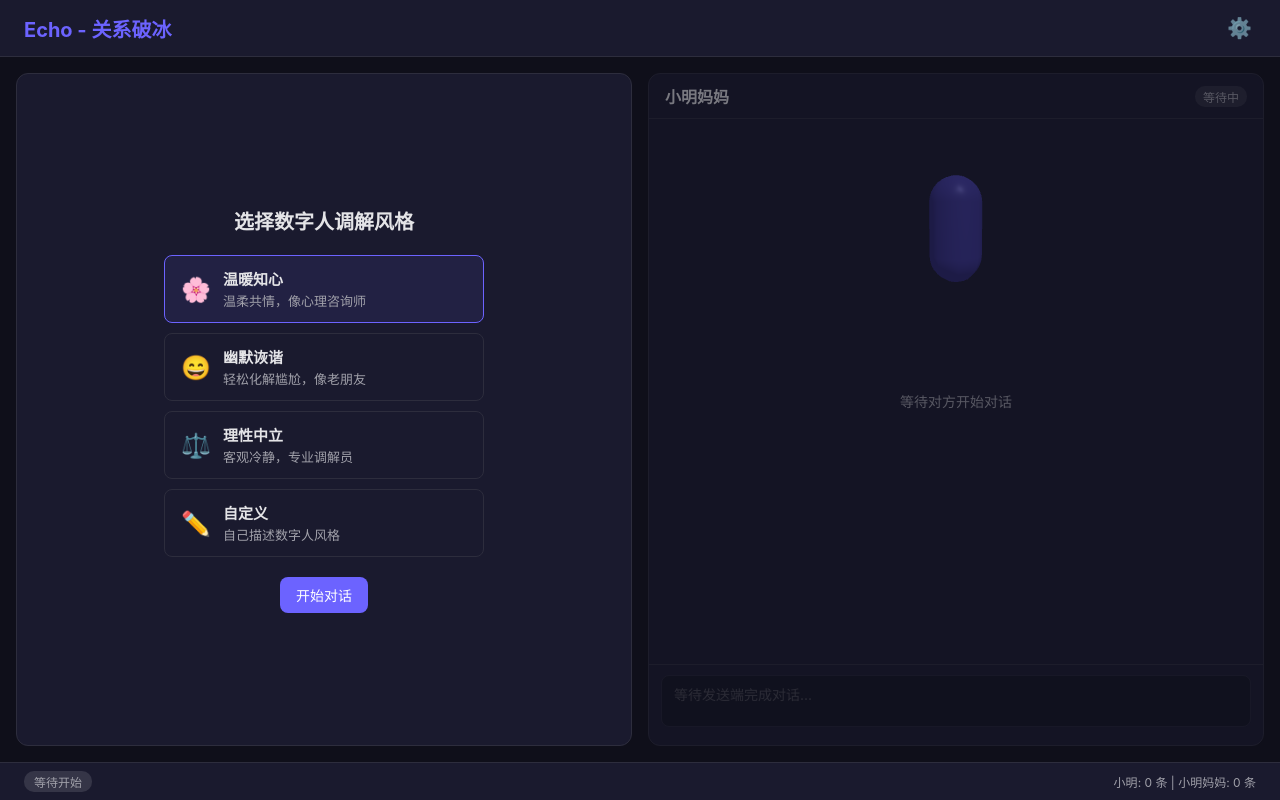
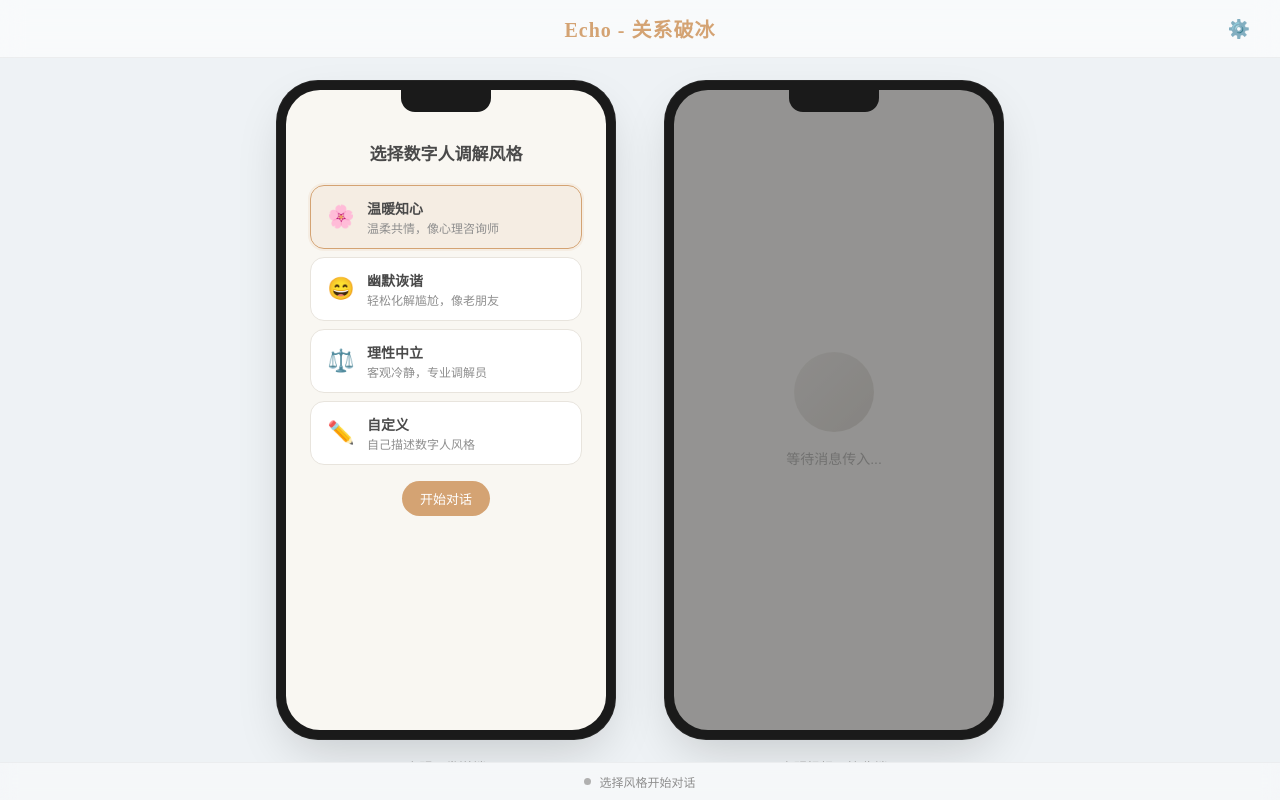
Before and after one commit to 15936604175/echo, a React (Vite) app: page / in a window 1280 px wide. Built offline with nearby package versions, Linux system fonts and the light colour scheme.

Commit message:
feat: redesign UI with warm tone, phone frames, and refined typography

```diff
--- a/src/App.css
+++ b/src/App.css
@@ -8,30 +8,39 @@
 }
 
 :root {
-  --bg-primary: #0f0f1a;
-  --bg-secondary: #1a1a2e;
-  --bg-card: #16213e;
-  --bg-input: #0d1117;
-  --accent: #6c63ff;
-  --accent-hover: #5a52d5;
-  --text-primary: #e4e4e7;
-  --text-secondary: #a1a1aa;
-  --border: #2d2d3d;
-  --bubble-user: #6c63ff;
-  --bubble-avatar: #252540;
-  --bubble-system: #3d1a1a;
-  --success: #22c55e;
-  --warning: #f59e0b;
-  --radius: 12px;
-  --radius-sm: 8px;
+  --bg-desk: #eef2f5;
+  --phone-border: #1a1a1a;
+  --screen-bg: #f9f7f2;
+  --screen-bg-alt: #f0f4f8;
+  --primary: #d4a373;
+  --primary-hover: #c08d5a;
+  --primary-light: rgba(212, 163, 115, 0.12);
+  --primary-glow: rgba(212, 163, 115, 0.25);
+  --text-main: #4a4a4a;
+  --text-secondary: #8e8e8e;
+  --text-muted: #b0b0b0;
+  --card-bg: #ffffff;
+  --card-shadow: 0 2px 12px rgba(0, 0, 0, 0.04);
+  --border: #e8e4dd;
+  --bubble-user: #d4a373;
+  --bubble-avatar: #f5f1eb;
+  --bubble-system: #fef2f2;
+  --success: #6b9080;
+  --danger: #c1666b;
+  --radius: 16px;
+  --radius-sm: 10px;
+  --radius-xs: 8px;
+  --font-serif: 'Noto Serif SC', 'Songti SC', 'SimSun', 'STSong', serif;
+  --font-sans: 'Noto Sans SC', 'PingFang SC', 'Microsoft YaHei', 'Helvetica Neue', sans-serif;
 }
 
 body {
-  font-family: -apple-system, BlinkMacSystemFont, 'Segoe UI', Roboto, sans-serif;
-  background: var(--bg-primary);
-  color: var(--text-primary);
+  font-family: var(--font-sans);
+  background: var(--bg-desk);
+  color: var(--text-main);
   min-height: 100vh;
   overflow: hidden;
+  -webkit-font-smoothing: antialiased;
 }
 
 #root {
@@ -50,49 +59,130 @@ body {
 
 .app-main {
   flex: 1;
+  display: flex;
+  align-items: center;
+  justify-content: center;
   overflow: hidden;
-  padding: 16px;
 }
 
-.split-pane {
+/* ===== Phones Container ===== */
+.phones-container {
   display: flex;
-  gap: 16px;
-  height: 100%;
+  gap: 48px;
+  align-items: center;
+  justify-content: center;
 }
 
-.pane {
+/* ===== Phone Frame ===== */
+.phone-frame {
+  width: 340px;
+  height: 660px;
+  background: var(--phone-border);
+  border-radius: 42px;
+  padding: 10px;
+  box-shadow:
+    0 20px 50px -12px rgba(0, 0, 0, 0.18),
+    0 0 0 1px rgba(255, 255, 255, 0.05) inset;
+  position: relative;
+  transition: transform 0.3s ease;
+  flex-shrink: 0;
+}
+
+.phone-frame:hover {
+  transform: translateY(-2px);
+}
+
+.phone-screen {
+  width: 100%;
+  height: 100%;
+  background: var(--screen-bg);
+  border-radius: 34px;
+  overflow: hidden;
+  position: relative;
+  display: flex;
+  flex-direction: column;
+}
+
+.phone-screen.phone-locked {
+  opacity: 0.55;
+  filter: grayscale(40%);
+  pointer-events: none;
+}
+
+/* 刘海 */
+.phone-notch {
+  position: absolute;
+  top: 10px;
+  left: 50%;
+  transform: translateX(-50%);
+  width: 90px;
+  height: 22px;
+  background: var(--phone-border);
+  border-bottom-left-radius: 14px;
+  border-bottom-right-radius: 14px;
+  z-index: 100;
+}
+
+/* 设备标签 */
+.device-label {
+  position: absolute;
+  bottom: -36px;
+  left: 50%;
+  transform: translateX(-50%);
+  font-size: 13px;
+  color: #999;
+  font-weight: 500;
+  letter-spacing: 0.5px;
+  white-space: nowrap;
+}
+
+/* 等待画面 */
+.waiting-screen {
   flex: 1;
   display: flex;
   flex-direction: column;
-  background: var(--bg-secondary);
-  border-radius: var(--radius);
-  border: 1px solid var(--border);
-  overflow: hidden;
-  transition: opacity 0.3s ease;
+  align-items: center;
+  justify-content: center;
+  gap: 16px;
+  opacity: 0.6;
 }
 
-.pane-locked {
-  opacity: 0.5;
-  pointer-events: none;
+.waiting-avatar {
+  width: 80px;
+  height: 80px;
+  border-radius: 50%;
+  background: linear-gradient(135deg, #e8e4dd, #d4c9b8);
+  filter: grayscale(30%);
+}
+
+.waiting-text {
+  font-size: 14px;
+  color: var(--text-secondary);
 }
 
 /* ===== Header ===== */
 .app-header {
   display: flex;
   align-items: center;
-  justify-content: space-between;
-  padding: 12px 24px;
-  background: var(--bg-secondary);
-  border-bottom: 1px solid var(--border);
+  justify-content: center;
+  padding: 14px 24px;
+  background: rgba(255, 255, 255, 0.6);
+  backdrop-filter: blur(12px);
+  border-bottom: 1px solid rgba(0, 0, 0, 0.05);
+  position: relative;
 }
 
 .app-title {
+  font-family: var(--font-serif);
   font-size: 20px;
   font-weight: 700;
-  color: var(--accent);
+  color: var(--primary);
+  letter-spacing: 1px;
 }
 
 .header-actions {
+  position: absolute;
+  right: 24px;
   display: flex;
   gap: 8px;
 }
@@ -100,22 +190,24 @@ body {
 /* ===== Settings Panel ===== */
 .settings-panel {
   position: fixed;
-  top: 56px;
-  right: 16px;
-  background: var(--bg-card);
+  top: 60px;
+  right: 20px;
+  background: var(--card-bg);
   border: 1px solid var(--border);
   border-radius: var(--radius);
-  padding: 20px;
+  padding: 24px;
   width: 360px;
-  z-index: 100;
+  z-index: 200;
   display: flex;
   flex-direction: column;
-  gap: 12px;
+  gap: 14px;
+  box-shadow: 0 12px 40px rgba(0, 0, 0, 0.1);
 }
 
 .settings-panel h3 {
-  font-size: 16px;
-  margin-bottom: 4px;
+  font-family: var(--font-serif);
+  font-size: 17px;
+  color: var(--text-main);
 }
 
 .settings-panel label {
@@ -127,24 +219,27 @@ body {
 }
 
 .settings-panel input {
-  padding: 8px 12px;
-  border-radius: var(--radius-sm);
+  padding: 10px 14px;
+  border-radius: var(--radius-xs);
   border: 1px solid var(--border);
-  background: var(--bg-input);
-  color: var(--text-primary);
+  background: #fafaf8;
+  color: var(--text-main);
   font-size: 14px;
+  font-family: var(--font-sans);
+  transition: border-color 0.2s;
 }
 
 .settings-panel input:focus {
   outline: none;
-  border-color: var(--accent);
+  border-color: var(--primary);
+  box-shadow: 0 0 0 3px var(--primary-light);
 }
 
 .settings-actions {
   display: flex;
-  gap: 8px;
+  gap: 10px;
   justify-content: flex-end;
-  margin-top: 4px;
+  margin-top: 6px;
 }
 
 /* ===== Chat Panel ===== */
@@ -157,48 +252,55 @@ body {
 .panel-header {
   display: flex;
   align-items: center;
-  justify-content: space-between;
-  padding: 10px 16px;
-  border-bottom: 1px solid var(--border);
+  justify-content: center;
+  flex-direction: column;
+  padding: 42px 16px 6px;
 }
 
 .panel-name {
-  font-size: 16px;
-  font-weight: 600;
+  font-family: var(--font-serif);
+  font-size: 19px;
+  font-weight: 700;
+  color: var(--text-main);
 }
 
 .panel-status {
   font-size: 12px;
-  padding: 2px 8px;
+  padding: 2px 10px;
   border-radius: 10px;
+  margin-top: 4px;
 }
 
 .status-active {
-  background: rgba(34, 197, 94, 0.15);
+  background: rgba(107, 144, 128, 0.12);
   color: var(--success);
 }
 
 .status-idle {
-  background: rgba(161, 161, 170, 0.15);
-  color: var(--text-secondary);
+  background: rgba(0, 0, 0, 0.04);
+  color: var(--text-muted);
 }
 
 /* ===== VRM Avatar ===== */
 .vrm-container {
   position: relative;
-  height: 220px;
-  min-height: 220px;
-  background: var(--bg-primary);
+  height: 180px;
+  min-height: 180px;
+  background: linear-gradient(180deg, #f9f7f2 0%, #ede8df 100%);
   overflow: hidden;
+  margin: 0 12px;
+  border-radius: var(--radius);
 }
 
 .vrm-canvas {
   width: 100%;
   height: 100%;
+  border-radius: var(--radius);
 }
 
 .vrm-canvas canvas {
   display: block;
+  border-radius: var(--radius);
 }
 
 .vrm-loading,
@@ -207,53 +309,54 @@ body {
   top: 50%;
   left: 50%;
   transform: translate(-50%, -50%);
-  color: var(--text-secondary);
-  font-size: 14px;
+  color: var(--text-muted);
+  font-size: 13px;
 }
 
 .vrm-error .vrm-placeholder {
-  width: 80px;
-  height: 80px;
+  width: 64px;
+  height: 64px;
   border-radius: 50%;
-  background: var(--bg-card);
+  background: var(--card-bg);
   border: 2px dashed var(--border);
   display: flex;
   align-items: center;
   justify-content: center;
+  font-size: 12px;
 }
 
 .vrm-error-text {
   position: absolute;
-  bottom: 20px;
+  bottom: 12px;
   left: 50%;
   transform: translateX(-50%);
-  font-size: 12px;
-  color: var(--text-secondary);
+  font-size: 11px;
+  color: var(--text-muted);
 }
 
 /* ===== Chat Messages ===== */
 .chat-messages {
   flex: 1;
   overflow-y: auto;
-  padding: 12px;
+  padding: 10px 14px;
   display: flex;
   flex-direction: column;
-  gap: 8px;
+  gap: 6px;
 }
 
 .chat-empty {
   text-align: center;
-  color: var(--text-secondary);
-  font-size: 14px;
-  margin-top: 40px;
+  color: var(--text-muted);
+  font-size: 13px;
+  margin-top: 36px;
 }
 
 .chat-bubble {
-  max-width: 85%;
-  padding: 10px 14px;
-  border-radius: var(--radius-sm);
-  font-size: 14px;
-  line-height: 1.5;
+  max-width: 82%;
+  padding: 9px 13px;
+  border-radius: 16px;
+  font-size: 13.5px;
+  line-height: 1.55;
   word-break: break-word;
 }
 
@@ -261,35 +364,40 @@ body {
   align-self: flex-end;
   background: var(--bubble-user);
   color: #fff;
-  border-bottom-right-radius: 2px;
+  border-bottom-right-radius: 4px;
 }
 
 .bubble-avatar {
   align-self: flex-start;
   background: var(--bubble-avatar);
-  border-bottom-left-radius: 2px;
+  border: 1px solid var(--border);
+  border-bottom-left-radius: 4px;
 }
 
 .bubble-system {
   align-self: center;
   background: var(--bubble-system);
-  color: #fca5a5;
-  font-size: 13px;
-  max-width: 95%;
+  color: var(--danger);
+  font-size: 12.5px;
+  max-width: 92%;
+  border: 1px solid rgba(193, 102, 107, 0.15);
 }
 
 .bubble-error {
-  border: 1px solid #ef4444;
+  border-color: var(--danger);
 }
 
 .bubble-meta {
   display: flex;
   align-items: center;
-  gap: 8px;
-  margin-bottom: 4px;
-  font-size: 12px;
-  opacity: 0.7;
+  gap: 6px;
+  margin-bottom: 3px;
+  font-size: 11px;
 }
+
+.bubble-user .bubble-meta { opacity: 0.75; }
+.bubble-avatar .bubble-meta { opacity: 0.6; color: var(--text-secondary); }
+.bubble-system .bubble-meta { color: var(--danger); }
 
 .bubble-name {
   font-weight: 600;
@@ -303,15 +411,15 @@ body {
 .chat-typing {
   display: flex;
   gap: 4px;
-  padding: 8px 12px;
+  padding: 6px 12px;
   align-self: flex-start;
 }
 
 .typing-dot {
-  width: 8px;
-  height: 8px;
+  width: 7px;
+  height: 7px;
   border-radius: 50%;
-  background: var(--text-secondary);
+  background: var(--text-muted);
   animation: typingBounce 1.4s infinite ease-in-out both;
 }
 
@@ -320,38 +428,42 @@ body {
 .typing-dot:nth-child(3) { animation-delay: 0s; }
 
 @keyframes typingBounce {
-  0%, 80%, 100% { transform: scale(0.6); opacity: 0.4; }
+  0%, 80%, 100% { transform: scale(0.5); opacity: 0.3; }
   40% { transform: scale(1); opacity: 1; }
 }
 
 /* ===== Chat Input ===== */
 .chat-input-area {
-  padding: 10px 12px;
-  border-top: 1px solid var(--border);
+  padding: 8px 12px 10px;
   display: flex;
   flex-direction: column;
-  gap: 8px;
+  gap: 6px;
+  background: rgba(255, 255, 255, 0.5);
+  backdrop-filter: blur(8px);
+  border-top: 1px solid rgba(0, 0, 0, 0.04);
 }
 
 .chat-input {
   width: 100%;
-  padding: 8px 12px;
-  border-radius: var(--radius-sm);
+  padding: 9px 13px;
+  border-radius: 18px;
   border: 1px solid var(--border);
-  background: var(--bg-input);
-  color: var(--text-primary);
+  background: var(--card-bg);
+  color: var(--text-main);
   font-size: 14px;
-  font-family: inherit;
+  font-family: var(--font-sans);
   resize: none;
+  transition: border-color 0.2s, box-shadow 0.2s;
 }
 
 .chat-input:focus {
   outline: none;
-  border-color: var(--accent);
+  border-color: var(--primary);
+  box-shadow: 0 0 0 3px var(--primary-light);
 }
 
 .chat-input:disabled {
-  opacity: 0.5;
+  opacity: 0.45;
   cursor: not-allowed;
 }
 
@@ -363,90 +475,101 @@ body {
 
 /* ===== Buttons ===== */
 .btn {
-  padding: 8px 16px;
+  padding: 8px 18px;
   border: none;
-  border-radius: var(--radius-sm);
-  font-size: 14px;
+  border-radius: 18px;
+  font-size: 13px;
   font-weight: 500;
   cursor: pointer;
-  transition: all 0.2s;
+  transition: all 0.2s ease;
   white-space: nowrap;
+  font-family: var(--font-sans);
 }
 
 .btn:disabled {
-  opacity: 0.5;
+  opacity: 0.45;
   cursor: not-allowed;
 }
 
 .btn-primary {
-  background: var(--accent);
+  background: var(--primary);
   color: #fff;
 }
 
 .btn-primary:hover:not(:disabled) {
-  background: var(--accent-hover);
+  background: var(--primary-hover);
+  box-shadow: 0 4px 12px var(--primary-glow);
 }
 
 .btn-secondary {
-  background: var(--bg-card);
-  color: var(--text-primary);
+  background: #f5f3ef;
+  color: var(--text-main);
   border: 1px solid var(--border);
 }
 
 .btn-secondary:hover:not(:disabled) {
-  background: var(--border);
+  background: #ede8df;
 }
 
 .btn-send {
-  background: var(--accent);
+  background: var(--primary);
   color: #fff;
+  padding: 8px 20px;
+  border-radius: 16px;
+  font-size: 13px;
 }
 
 .btn-end {
-  background: #dc2626;
-  color: #fff;
+  background: transparent;
+  color: var(--danger);
+  border: 1px solid rgba(193, 102, 107, 0.3);
+  font-size: 12px;
+  padding: 7px 14px;
 }
 
 .btn-end:hover:not(:disabled) {
-  background: #b91c1c;
+  background: rgba(193, 102, 107, 0.06);
 }
 
 .btn-icon {
   background: transparent;
   border: none;
-  color: var(--text-primary);
-  font-size: 20px;
-  padding: 4px;
+  color: var(--text-secondary);
+  font-size: 18px;
+  padding: 6px;
   cursor: pointer;
-  opacity: 0.7;
+  border-radius: 50%;
+  transition: all 0.2s;
 }
 
 .btn-icon:hover {
-  opacity: 1;
+  background: rgba(0, 0, 0, 0.04);
+  color: var(--text-main);
 }
 
 /* ===== Style Selector ===== */
 .style-selector {
-  padding: 32px;
+  padding: 50px 24px 24px;
   display: flex;
   flex-direction: column;
   align-items: center;
-  gap: 20px;
+  gap: 16px;
   height: 100%;
-  justify-content: center;
 }
 
 .style-title {
-  font-size: 20px;
+  font-family: var(--font-serif);
+  font-size: 17px;
   font-weight: 600;
+  color: var(--text-main);
+  margin-bottom: 4px;
 }
 
 .style-options {
   display: flex;
   flex-direction: column;
-  gap: 10px;
+  gap: 8px;
   width: 100%;
-  max-width: 320px;
 }
 
 .style-option {
@@ -454,14 +577,16 @@ body {
   align-items: center;
   gap: 12px;
   padding: 12px 16px;
-  border-radius: var(--radius-sm);
+  border-radius: 14px;
   border: 1px solid var(--border);
   cursor: pointer;
-  transition: all 0.2s;
+  transition: all 0.2s ease;
+  background: var(--card-bg);
 }
 
 .style-option:hover {
-  background: var(--bg-card);
+  background: #fdfcfa;
+  border-color: var(--primary);
 }
 
 .style-option input[type="radio"] {
@@ -469,130 +594,161 @@ body {
 }
 
 .style-option-selected {
-  border-color: var(--accent);
-  background: rgba(108, 99, 255, 0.1);
+  border-color: var(--primary);
+  background: var(--primary-light);
+  box-shadow: 0 0 0 2px var(--primary-light);
 }
 
 .style-emoji {
-  font-size: 24px;
+  font-size: 22px;
+  width: 28px;
+  text-align: center;
 }
 
 .style-info {
   display: flex;
   flex-direction: column;
-  gap: 2px;
+  gap: 1px;
 }
 
 .style-label {
-  font-size: 15px;
+  font-size: 14px;
   font-weight: 600;
+  color: var(--text-main);
 }
 
 .style-desc {
-  font-size: 13px;
+  font-size: 12px;
   color: var(--text-secondary);
 }
 
 .style-custom-input {
   width: 100%;
-  max-width: 320px;
-  padding: 8px 12px;
+  padding: 10px 14px;
   border-radius: var(--radius-sm);
   border: 1px solid var(--border);
-  background: var(--bg-input);
-  color: var(--text-primary);
-  font-size: 14px;
-  font-family: inherit;
+  background: var(--card-bg);
+  color: var(--text-main);
+  font-size: 13px;
+  font-family: var(--font-sans);
   resize: none;
+  transition: border-color 0.2s;
 }
 
 .style-custom-input:focus {
   outline: none;
-  border-color: var(--accent);
+  border-color: var(--primary);
+  box-shadow: 0 0 0 3px var(--primary-light);
 }
 
 /* ===== Notification Banner ===== */
 .notification-banner {
   display: flex;
   align-items: center;
-  gap: 12px;
-  padding: 12px 16px;
-  margin: 8px 12px;
-  background: rgba(108, 99, 255, 0.15);
-  border: 1px solid rgba(108, 99, 255, 0.3);
+  gap: 10px;
+  padding: 10px 14px;
+  margin: 6px 10px;
+  background: var(--primary-light);
+  border: 1px solid rgba(212, 163, 115, 0.25);
   border-radius: var(--radius-sm);
+  animation: slideDown 0.4s cubic-bezier(0.175, 0.885, 0.32, 1.275);
+}
+
+@keyframes slideDown {
+  from { transform: translateY(-120%); opacity: 0; }
+  to { transform: translateY(0); opacity: 1; }
 }
 
 .notification-icon {
-  font-size: 20px;
+  font-size: 18px;
+  flex-shrink: 0;
 }
 
 .notification-content {
   flex: 1;
+  min-width: 0;
 }
 
 .notification-text {
-  font-size: 14px;
+  font-size: 12.5px;
   font-weight: 500;
+  color: var(--text-main);
 }
 
 .notification-subtext {
-  font-size: 12px;
+  font-size: 11px;
   color: var(--text-secondary);
-  margin-top: 2px;
+  margin-top: 1px;
 }
 
 .notification-dismiss {
   background: none;
   border: none;
-  color: var(--text-secondary);
-  font-size: 16px;
+  color: var(--text-muted);
+  font-size: 14px;
   cursor: pointer;
   padding: 4px;
+  flex-shrink: 0;
 }
 
 .notification-dismiss:hover {
-  color: var(--text-primary);
+  color: var(--text-main);
 }
 
 /* ===== Modal ===== */
 .modal-overlay {
   position: fixed;
   inset: 0;
-  background: rgba(0, 0, 0, 0.6);
+  background: rgba(0, 0, 0, 0.35);
+  backdrop-filter: blur(4px);
   display: flex;
   align-items: center;
   justify-content: center;
-  z-index: 200;
+  z-index: 300;
+  animation: fadeIn 0.2s ease;
+}
+
+@keyframes fadeIn {
+  from { opacity: 0; }
+  to { opacity: 1; }
 }
 
 .modal-content {
-  background: var(--bg-secondary);
-  border: 1px solid var(--border);
-  border-radius: var(--radius);
-  padding: 32px;
-  max-width: 420px;
+  background: var(--card-bg);
+  border-radius: 20px;
+  padding: 32px 28px;
+  max-width: 380px;
   width: 90%;
   text-align: center;
+  box-shadow: 0 20px 60px rgba(0, 0, 0, 0.15);
+  animation: scaleIn 0.3s cubic-bezier(0.175, 0.885, 0.32, 1.275);
+}
+
+@keyframes scaleIn {
+  from { transform: scale(0.9); opacity: 0; }
+  to { transform: scale(1); opacity: 1; }
 }
 
 .modal-title {
-  font-size: 22px;
+  font-family: var(--font-serif);
+  font-size: 20px;
   font-weight: 700;
-  margin-bottom: 12px;
+  margin-bottom: 10px;
+  color: var(--text-main);
 }
 
 .modal-desc {
-  font-size: 15px;
+  font-size: 14px;
   color: var(--text-secondary);
-  margin-bottom: 8px;
+  margin-bottom: 6px;
+  line-height: 1.6;
 }
 
 .modal-hint {
-  font-size: 13px;
-  color: var(--text-secondary);
-  opacity: 0.7;
+  font-size: 12.5px;
+  color: var(--text-muted);
   margin-bottom: 20px;
+  line-height: 1.5;
 }
 
 .modal-actions {
@@ -605,22 +761,34 @@ body {
 .app-footer {
   display: flex;
   align-items: center;
-  justify-content: space-between;
-  padding: 8px 24px;
-  background: var(--bg-secondary);
-  border-top: 1px solid var(--border);
+  justify-content: center;
+  gap: 8px;
+  padding: 10px 24px;
+  background: rgba(255, 255, 255, 0.4);
+  backdrop-filter: blur(8px);
+  border-top: 1px solid rgba(0, 0, 0, 0.04);
   font-size: 12px;
   color: var(--text-secondary);
 }
 
-.status-badge {
-  padding: 2px 10px;
-  border-radius: 10px;
-  font-weight: 500;
+.status-dot {
+  width: 7px;
+  height: 7px;
+  border-radius: 50%;
+  flex-shrink: 0;
 }
 
-.badge-idle { background: rgba(161, 161, 170, 0.2); }
-.badge-sending { background: rgba(108, 99, 255, 0.2); color: var(--accent); }
-.badge-review { background: rgba(245, 158, 11, 0.2); color: var(--warning); }
-.badge-receiving { background: rgba(34, 197, 94, 0.2); color: var(--success); }
-.badge-end { background: rgba(161, 161, 170, 0.15); }
+.status-dot.idle { background: var(--text-muted); }
+.status-dot.sending { background: var(--primary); animation: pulse 2s infinite; }
+.status-dot.review { background: #e2a650; }
+.status-dot.receiving { background: var(--success); animation: pulse 2s infinite; }
+.status-dot.end { background: var(--text-muted); }
+
+@keyframes pulse {
+  0%, 100% { opacity: 1; }
+  50% { opacity: 0.4; }
+}
+
+.status-text {
+  font-size: 12px;
+}
--- a/src/App.tsx
+++ b/src/App.tsx
@@ -29,7 +29,7 @@ export default function App() {
   const handleStyleConfirm = useCallback(
     (personality: Personality, customDesc: string) => {
       if (!hasLLMConfig()) {
-        alert('请先在设置中配置 API Key（点击右上角齿轮图标）');
+        alert('请先在设置中配置 API Key');
         return;
       }
       setPersonality(personality);
@@ -66,9 +66,12 @@ export default function App() {
     <div className="app">
       <AppHeader />
 
-      <main className={`app-main phase-${phase}`}>
-        <div className="split-pane">
-          <div className="pane pane-sender">
+      <main className="app-main">
+        <div className="phones-container">
+          {/* 发送端手机 */}
+          <div className="phone-frame">
+            <div className="phone-notch" />
+            <div className="phone-screen">
               {phase === 'idle' ? (
                 <StyleSelector onConfirm={handleStyleConfirm} />
               ) : (
@@ -82,14 +85,25 @@ export default function App() {
                   showEndButton={phase === 'sending' && sender.messages.length > 0}
                   showSendButton={phase === 'sending'}
                   isThinking={senderThinking}
-                placeholder="输入你的想法..."
+                  placeholder="说点什么..."
                   onSend={sendSenderMessage}
                   onEnd={handleSenderEnd}
                 />
               )}
             </div>
+            <div className="device-label">{sender.name} · 发送端</div>
+          </div>
 
-          <div className={`pane pane-receiver ${phase === 'receiving' ? '' : 'pane-locked'}`}>
+          {/* 接收端手机 */}
+          <div className="phone-frame">
+            <div className="phone-notch" />
+            <div className={`phone-screen ${phase === 'receiving' ? '' : 'phone-locked'}`}>
+              {phase === 'idle' || phase === 'sending' ? (
+                <div className="waiting-screen">
+                  <div className="waiting-avatar" />
+                  <p className="waiting-text">等待消息传入...</p>
+                </div>
+              ) : (
                 <ChatPanel
                   side="receiver"
                   userName={receiver.name}
@@ -100,7 +114,7 @@ export default function App() {
                   showEndButton={false}
                   showSendButton={phase === 'receiving'}
                   isThinking={receiverThinking}
-              placeholder={phase === 'receiving' ? '输入你的想法...' : '等待发送端完成对话...'}
+                  placeholder="说点什么..."
                   onSend={sendReceiverMessage}
                 >
                   {showNotification && shareInfo && (
@@ -110,9 +124,24 @@ export default function App() {
                     />
                   )}
                 </ChatPanel>
+              )}
+            </div>
+            <div className="device-label">{receiver.name} · 接收端</div>
           </div>
         </div>
       </main>
+
+      {/* 底部状态栏 */}
+      <footer className="app-footer">
+        <span className={`status-dot ${phase}`} />
+        <span className="status-text">
+          {phase === 'idle' && '选择风格开始对话'}
+          {phase === 'sending' && `${sender.name} 正在倾诉中 — ${sender.messages.length} 条消息`}
+          {phase === 'review' && '对话已结束，确认是否分享'}
+          {phase === 'receiving' && `${receiver.name} 正在接收中 — ${receiver.messages.length} 条消息`}
+          {phase === 'end' && '会话已结束'}
+        </span>
+      </footer>
 
       {phase === 'review' && (
         <ShareModal
@@ -136,19 +165,6 @@ export default function App() {
           </div>
         </div>
       )}
-
-      <footer className="app-footer">
-        <span className={`status-badge badge-${phase}`}>
-          {phase === 'idle' && '等待开始'}
-          {phase === 'sending' && `${sender.name} 正在倾诉中`}
-          {phase === 'review' && '确认分享'}
-          {phase === 'receiving' && `${receiver.name} 正在接收中`}
-          {phase === 'end' && '会话已结束'}
-        </span>
-        <span>
-          {sender.name}: {sender.messages.length} 条 | {receiver.name}: {receiver.messages.length} 条
-        </span>
-      </footer>
     </div>
   );
 }
--- a/src/hooks/useVrmModel.ts
+++ b/src/hooks/useVrmModel.ts
@@ -22,7 +22,7 @@ export function useVrmModel(containerRef: React.RefObject<HTMLDivElement | null>
     const height = container.clientHeight;
 
     const scene = new THREE.Scene();
-    scene.background = new THREE.Color(0x1a1a2e);
+    scene.background = new THREE.Color(0xf9f7f2);
 
     const camera = new THREE.PerspectiveCamera(45, width / height, 0.1, 100);
     camera.position.set(0, 1.2, 3);
@@ -34,17 +34,17 @@ export function useVrmModel(containerRef: React.RefObject<HTMLDivElement | null>
     renderer.shadowMap.enabled = true;
     container.appendChild(renderer.domElement);
 
-    const ambientLight = new THREE.AmbientLight(0xffffff, 0.6);
+    const ambientLight = new THREE.AmbientLight(0xfff8f0, 0.7);
     scene.add(ambientLight);
-    const directionalLight = new THREE.DirectionalLight(0xffffff, 0.8);
+    const directionalLight = new THREE.DirectionalLight(0xfff8f0, 0.9);
     directionalLight.position.set(1, 3, 2);
     scene.add(directionalLight);
 
     const geometry = new THREE.CapsuleGeometry(0.3, 0.6, 4, 8);
     const material = new THREE.MeshStandardMaterial({
-      color: 0x6c63ff,
-      roughness: 0.4,
-      metalness: 0.1,
+      color: 0xd4a373,
+      roughness: 0.3,
+      metalness: 0.05,
     });
     const placeholder = new THREE.Mesh(geometry, material);
     placeholder.position.y = 1;
```
Lines whose indentation alone changed are shown as unchanged.
